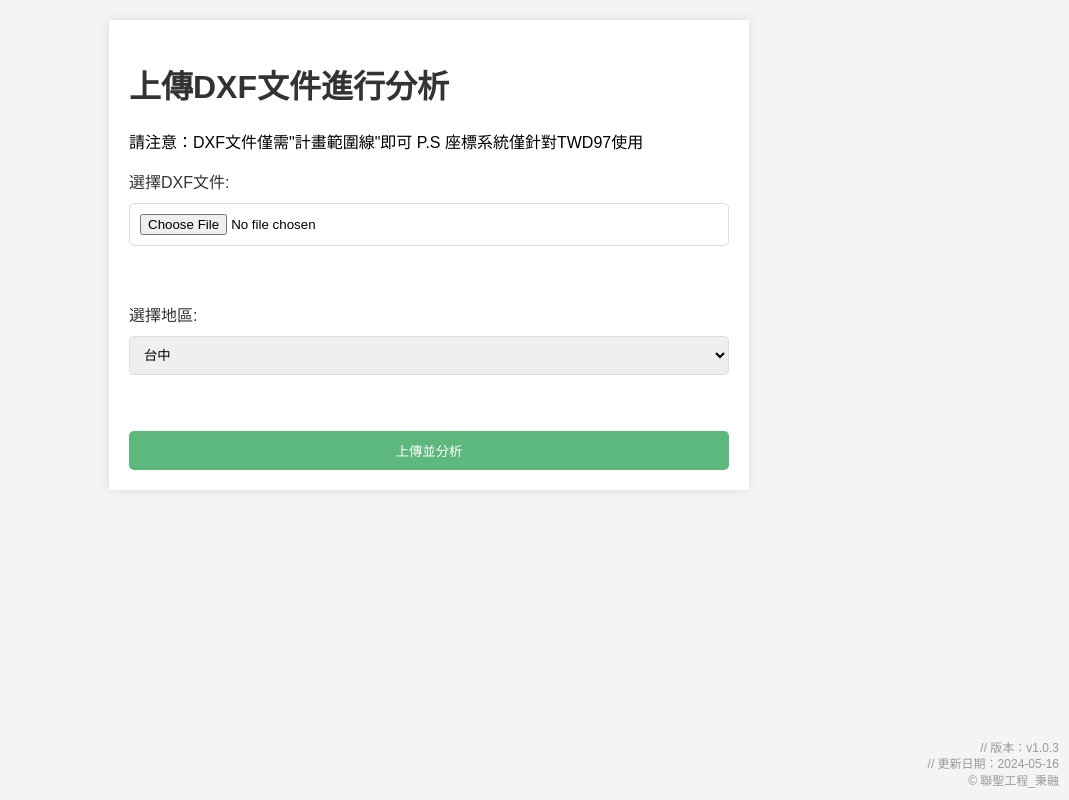
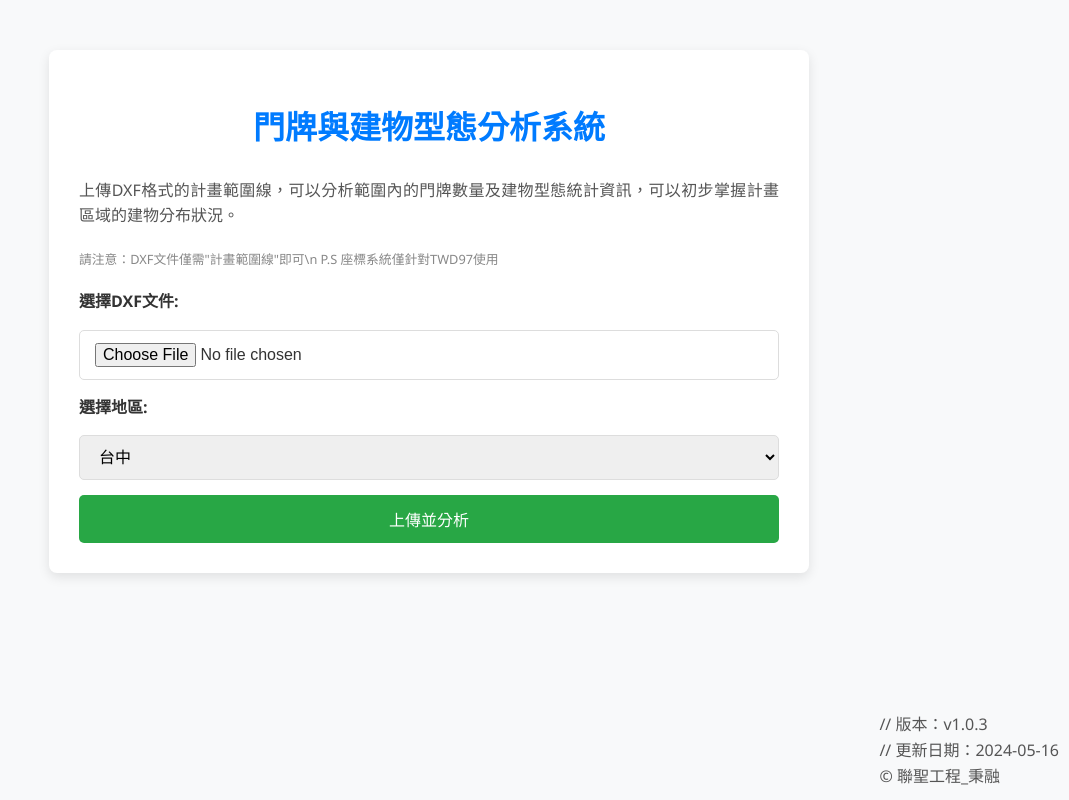
Before and after one commit to bingronglee/gis-PJ, a Flask app: page / in a window 1280 px wide. Shown: the whole page, without its empty margins (211-1280 px from the left). Run offline with Flask 3, Linux system fonts and the light colour scheme.

Commit message:
修改主頁面說明

```diff
--- a/templates/index.html
+++ b/templates/index.html
@@ -1,89 +1,104 @@
 <!DOCTYPE html>
-<html lang="en">
+<html lang="zh-TW">
 <head>
     <meta charset="UTF-8">
-    <title>上傳DXF文件進行分析</title>
+    <title>門牌與建物型態分析系統</title>
     <style>
         body {
-            font-family: Arial, sans-serif;
-            background-color: #f4f4f4;
+            font-family: 'Segoe UI', Tahoma, Geneva, Verdana, sans-serif;
+            background-color: #f8f9fa;
             margin: 0;
             padding: 20px;
+            color: #333;
+            line-height: 1.6;
         }
         .container {
-            max-width: 600px;
-            margin: 0 auto;
+            max-width: 700px;
+            margin: 30px auto;
             background: #fff;
-            padding: 20px;
-            box-shadow: 0 0 10px rgba(0, 0, 0, 0.1);
+            padding: 30px;
+            border-radius: 8px;
+            box-shadow: 0 4px 12px rgba(0, 0, 0, 0.1);
         }
         h1 {
-            color: #333;
+            color: #007bff;
+            text-align: center;
+            margin-bottom: 25px;
+        }
+        p {
+            margin-bottom: 20px;
+            color: #555;
+            text-align: justify;
+            text-justify: inter-word;
         }
         form {
             display: flex;
             flex-direction: column;
-            gap: 10px;
+            gap: 15px;
         }
         label {
-            font-size: 16px;
-            color: #333;
+            font-weight: 600;
         }
         input[type="file"], select, input[type="submit"] {
-            padding: 10px;
+            padding: 12px 15px;
             border: 1px solid #ddd;
             border-radius: 5px;
+            font-size: 16px;
         }
         input[type="submit"] {
-            background-color: #5cb87c;
+            background-color: #28a745;
             color: white;
             border: 0;
             cursor: pointer;
+            transition: background-color 0.3s ease;
         }
         input[type="submit"]:hover {
-            background-color: #4cae4c;
+            background-color: #218838;
         }
-
-        /* ---  修改 CSS 樣式：創作者資訊區塊  --- */
         .creator-info {
-            position: fixed; /* 固定定位，相對於視窗 */
-            bottom: 10px;    /* 距離視窗底部 10px */
-            right: 10px;     /* 距離視窗右側 10px */
-            font-size: 0.75em; /* 字體大小再縮小一點 */
-            color: #999;      /* 文字顏色再設為更淺灰色，更像註解 */
-            text-align: right; /* 文字對齊右側 */
-            line-height: 1.4; /* 行高調整，讓多行文字不會太擠 */
+            position: fixed;
+            bottom: 10px;
+            right: 10px;
+            font-size: 1em;
+            color: #777;
+            text-align: right;
+            line-height: 1.5;
+            white-space: nowrap;
         }
-
-        /* ---  新增 CSS 樣式：創作者資訊內的行  --- */
         .creator-info-line {
-            margin: 0; /* 移除預設 margin */
-            padding: 0; /* 移除預設 padding */
+            margin: 2px 0;
         }
-
+        .note { /* 新增樣式 */
+            font-size: 0.8em;
+            color: #888;
+            margin-top: 10px;
+            white-space: pre-line; /* 保留換行 */
+        }
     </style>
 </head>
 <body>
     <div class="container">
-        <h1>上傳DXF文件進行分析</h1>
-        <p>請注意：DXF文件僅需"計畫範圍線"即可  P.S 座標系統僅針對TWD97使用</p>
+        <h1>門牌與建物型態分析系統</h1>
+        <p>上傳DXF格式的計畫範圍線，可以分析範圍內的門牌數量及建物型態統計資訊，可以初步掌握計畫區域的建物分布狀況。<p class="note">請注意：DXF文件僅需"計畫範圍線"即可\n P.S 座標系統僅針對TWD97使用</p></p>
         <form action="/upload" method="post" enctype="multipart/form-data">
             <label for="file">選擇DXF文件:</label>
-            <input type="file" name="file" id="file" required><br><br>
+            <input type="file" name="file" id="file" required>
 
             <label for="region">選擇地區:</label>
             <select name="region" id="region" required>
                 {% for region in regions %}
                     <option value="{{ region }}">{{ region }}</option>
                 {% endfor %}
-            </select><br><br>
+            </select>
 
             <input type="submit" value="上傳並分析">
         </form>
     </div>
 
     <div class="creator-info">
-        <p class="creator-info-line">// 版本：v1.0.3</p>  <p class="creator-info-line">// 更新日期：2024-05-16</p> <p class="creator-info-line">© 聯聖工程_秉融</p>  </div>
-
+        <p class="creator-info-line">// 版本：v1.0.3</p>
+        <p class="creator-info-line">// 更新日期：2024-05-16</p>
+        <p class="creator-info-line">© 聯聖工程_秉融</p>
+    </div>
 </body>
 </html>
```
